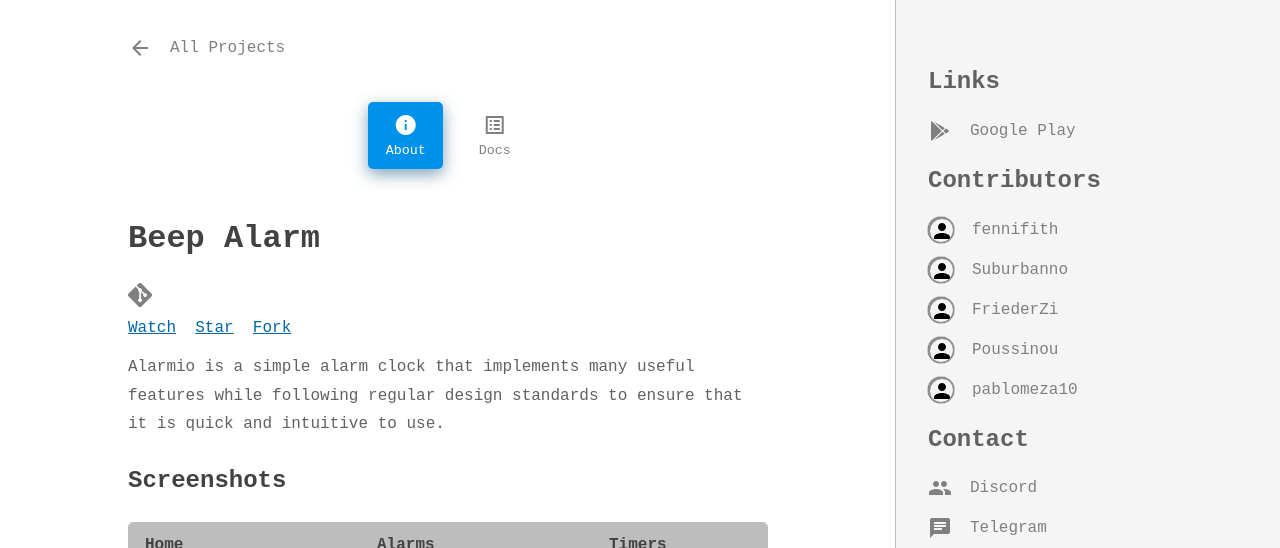
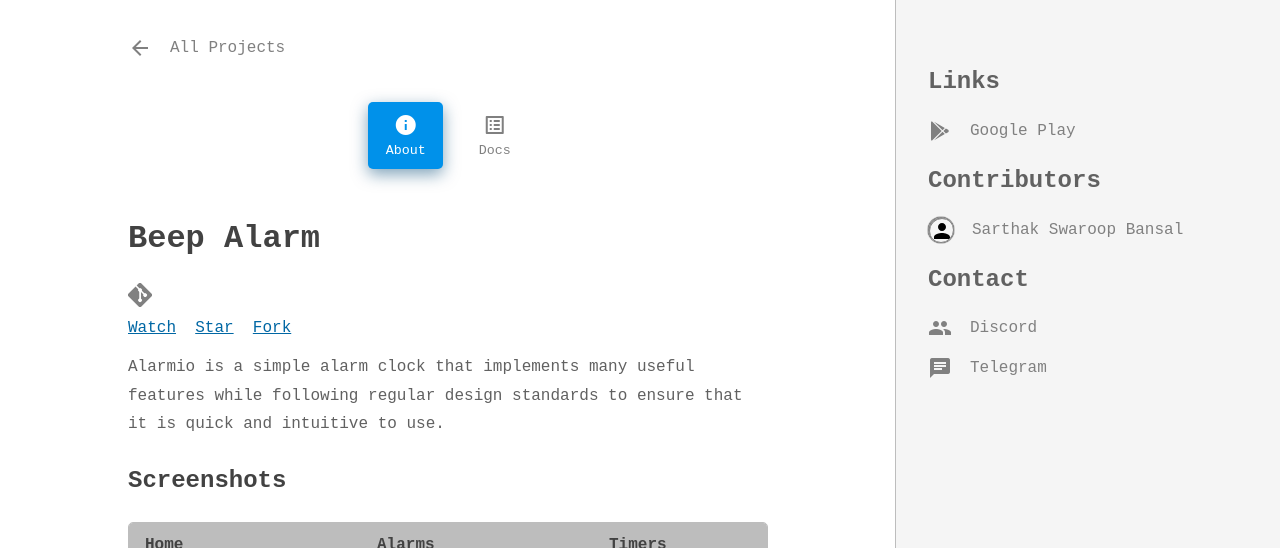
Before and after one commit to SarthakSwaroop/sarthakswaroop.github.io, a Jekyll site: the page built from _projects/alarmio.md, in a window 1280 px wide and 1296 px high. Shown: the top 548 px of the window. Built offline with Jekyll 4.4.1, drawn with Linux system fonts in a browser that asks for light colours; nearby versions of some CDN libraries; some web fonts are replaced; comment, search, counter and statistics services are not loaded; a style sheet for code colours, icons or effects is not loaded; some of the changed text lies outside the part shown; grey boxes are pictures that could not be loaded.

Commit message:
Update alarmio.md

```diff
--- a/_projects/alarmio.md
+++ b/_projects/alarmio.md
@@ -15,21 +15,10 @@
     url: "https://play.google.com/store/apps/details?id=me.jfenn.beep"
     icon: "/images/ic/play-store.svg"
 contributors:
-  - login: "fennifith"
+  - login: "Sarthak Swaroop Bansal"
     avatar: "https://avatars1.githubusercontent.com/u/13000407?v=4"
-    url: "https://github.com/fennifith"
-  - login: "Suburbanno"
-    avatar: "https://avatars1.githubusercontent.com/u/13632826?v=4"
-    url: "https://github.com/Suburbanno"
-  - login: "FriederZi"
-    avatar: "https://avatars1.githubusercontent.com/u/29213511?v=4"
-    url: "https://github.com/FriederZi"
-  - login: "Poussinou"
-    avatar: "https://avatars2.githubusercontent.com/u/19646549?v=4"
-    url: "https://github.com/Poussinou"
-  - login: "pablomeza10"
-    avatar: "https://avatars3.githubusercontent.com/u/30333908?v=4"
-    url: "https://github.com/pablomeza10"
+    url: "https://github.com/sarthakswaroop"
+
 screenshots:
   - "https://raw.githubusercontent.com/fennifith/Alarmio/master/.github/images/home.png"
   - "https://raw.githubusercontent.com/fennifith/Alarmio/master/.github/images/alarms.png"
@@ -66,11 +51,7 @@
 
 ## Installation
 
-[<img src="https://fdroid.gitlab.io/artwork/badge/get-it-on.png"
-     alt="Get it on F-Droid"
-     height="80">](https://f-droid.org/packages/me.jfenn.alarmio/)
+
 [<img src="https://play.google.com/intl/en_us/badges/images/generic/en-play-badge.png"
      alt="Get it on Google Play"
-     height="80">](https://play.google.com/store/apps/details?id=me.jfenn.alarmio)
-
-Alternatively, you can download the latest APK from [the GitHub releases](https://github.com/fennifith/Alarmio/blob/master/../../releases/).
+     height="80">](https://play.google.com/store/apps/details?id=me.jfenn.beep)
```
Also changed, not shown: other parts of _projects/alarmio.md (+1 -5 lines).
